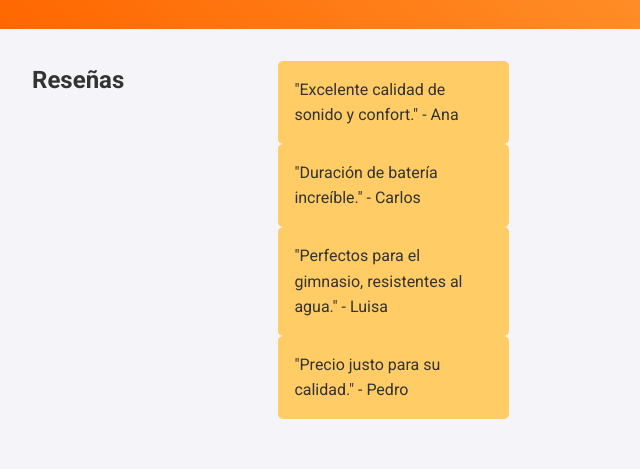
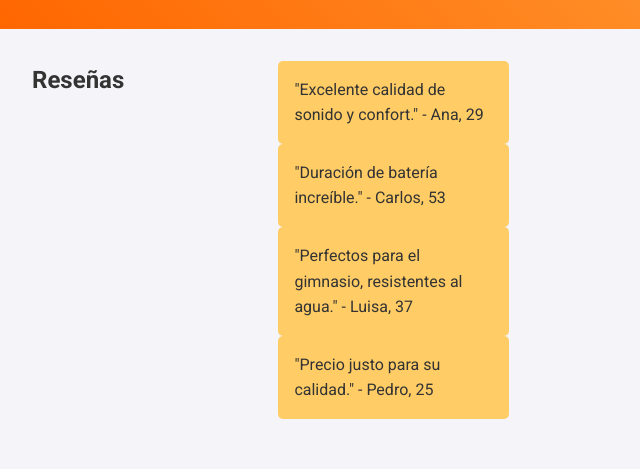
Before and after one commit to iamgabbo/Pre-Entrega, a plain HTML site: page index.html in a window 1280 px wide. Shown: the part 594-1063 px from the top of the page, 0-640 px from the left. Drawn offline with Linux system fonts and the light colour scheme.

Commit message:
Update index.html

```diff
--- a/index.html
+++ b/index.html
@@ -68,10 +68,10 @@
         <section id="reseñas">
             <h2>Reseñas</h2>
             <div class="review-grid">
-                <div class="review-card">"Excelente calidad de sonido y confort." - Ana</div>
-                <div class="review-card">"Duración de batería increíble." - Carlos</div>
-                <div class="review-card">"Perfectos para el gimnasio, resistentes al agua." - Luisa</div>
-                <div class="review-card">"Precio justo para su calidad." - Pedro</div>
+                <div class="review-card">"Excelente calidad de sonido y confort." - Ana, 29</div>
+                <div class="review-card">"Duración de batería increíble." - Carlos, 53</div>
+                <div class="review-card">"Perfectos para el gimnasio, resistentes al agua." - Luisa, 37</div>
+                <div class="review-card">"Precio justo para su calidad." - Pedro, 25</div>
             </div>
         </section>
 
```
